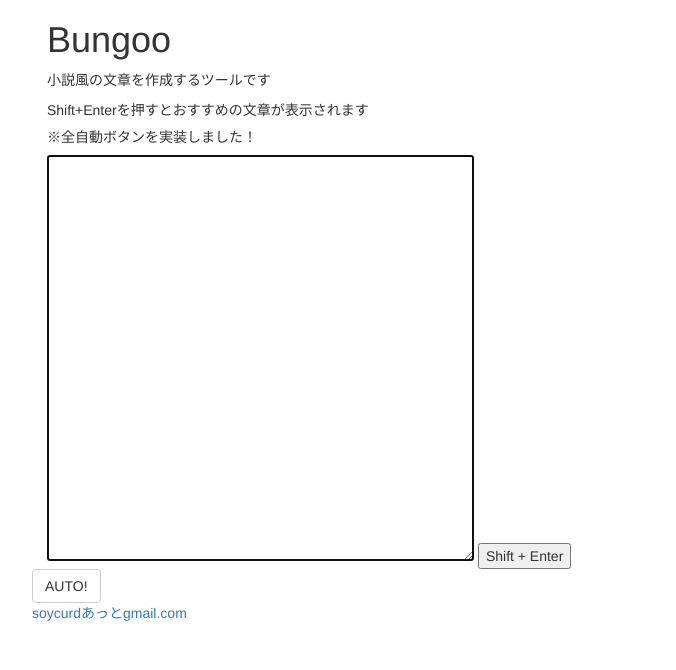
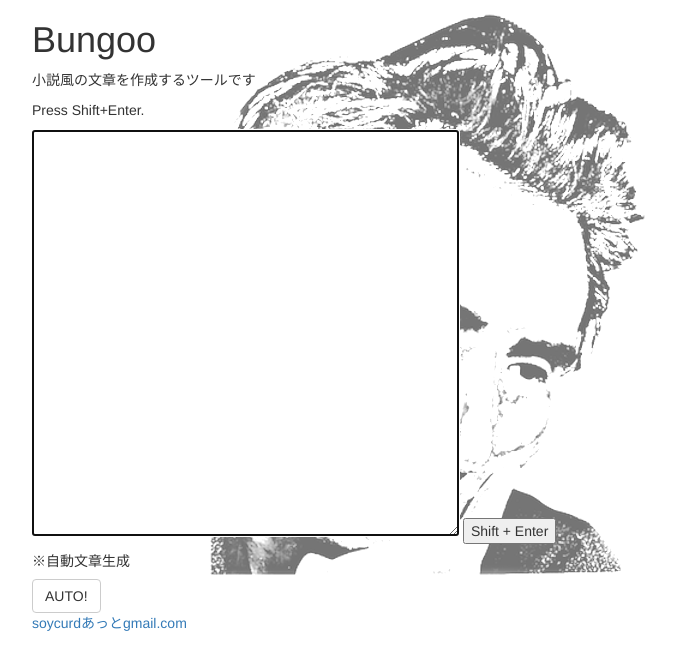
Before and after one commit to soy-curd/Bungoo, a Flask app: template templates/hello.html in a window 1280 px wide. Shown: the top 670 px of the page, without its empty margins (38-714 px from the left). Run offline with Flask 2, Linux system fonts and the light colour scheme; the template is opened without the code that fills it, so the values that code supplies are empty; parts of the project's set-up code (start-up, migrations or seed data) failed here and were passed over; some libraries are stand-ins or nearby versions.

Commit message:
Add dazai image.

```diff
--- a/templates/hello.html
+++ b/templates/hello.html
@@ -37,12 +37,12 @@
 <body>
     <div class="container">
         <div  class="col-md-8 col-xs-12">
+            <div style="background-image: url({{ url_for('static', filename='img/dazai_black_manga.png') }})">
+                <div class="row">
 
-            <div class=""row>
                     <h1>Bungoo</h1>
                     <p>小説風の文章を作成するツールです</p>
-                <p>Shift+Enterを押すとおすすめの文章が表示されます</p>
-                <h5>※全自動ボタンを実装しました！</h5>
+                    <p>Press Shift+Enter.</p>
 
                     <form method="post" name="words">
                     {% if name %}
@@ -55,7 +55,9 @@
                 </div>
 
                 <div class="row">
+                    <h5>※自動文章生成</h5>
                     <a href="{{ url_for('auto_write')}}"><button type="button" class="btn btn-default" onClick="hoge();">AUTO!</button></a>
+                </div>
             </div>
 
         </div>
```
Also changed, not shown: static/img/dazai_black_manga.png (added). Lines whose indentation alone changed are shown as unchanged.
